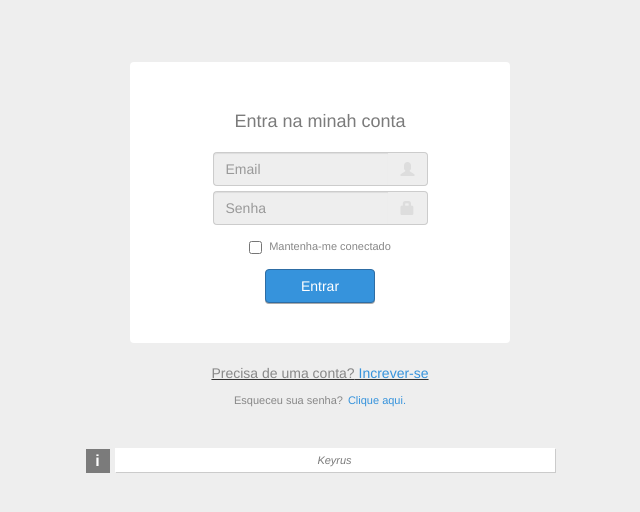
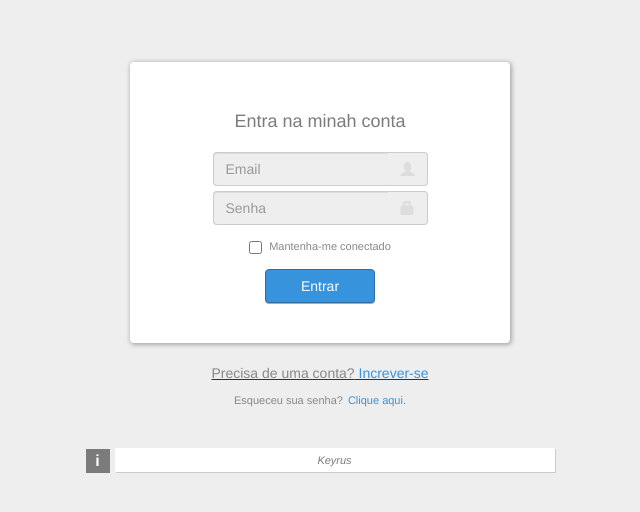
Before and after one commit to flb31/keyrus-test-app, a React app: page / in a window 1280 px wide. Shown: the part 132-644 px from the top of the page, without its empty margins (320-960 px from the left). Built offline with nearby package versions, Linux system fonts and the light colour scheme.

Commit message:
[TEST-001] Add shadow

```diff
--- a/styles/components/_form.scss
+++ b/styles/components/_form.scss
@@ -8,6 +8,7 @@
     display: flex;
     flex-direction: column;
     align-items: center;
+    box-shadow: 1px 1px 4px 1px $shadow--color;
 
     &__title {
         color: $title--color;
```
